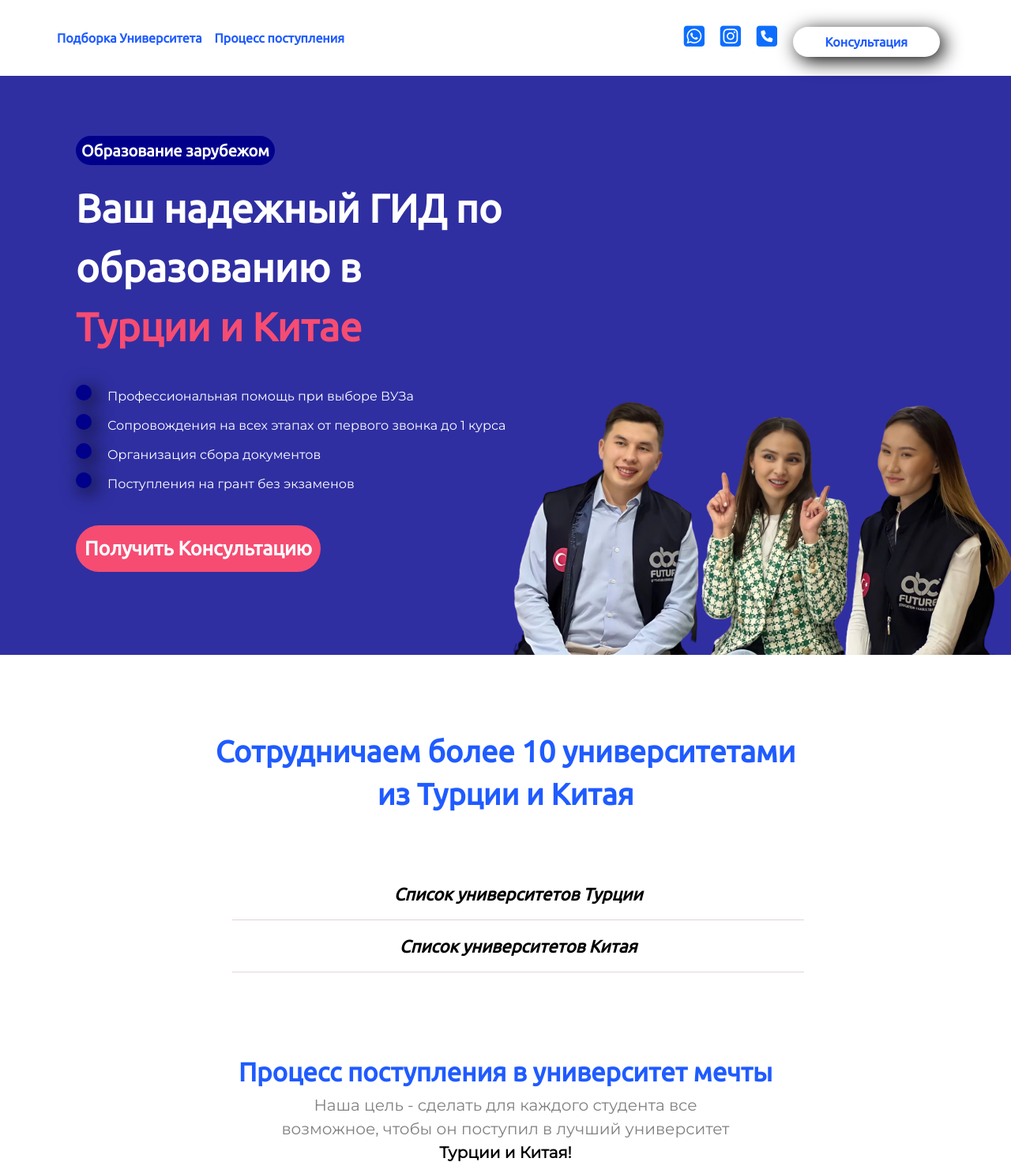
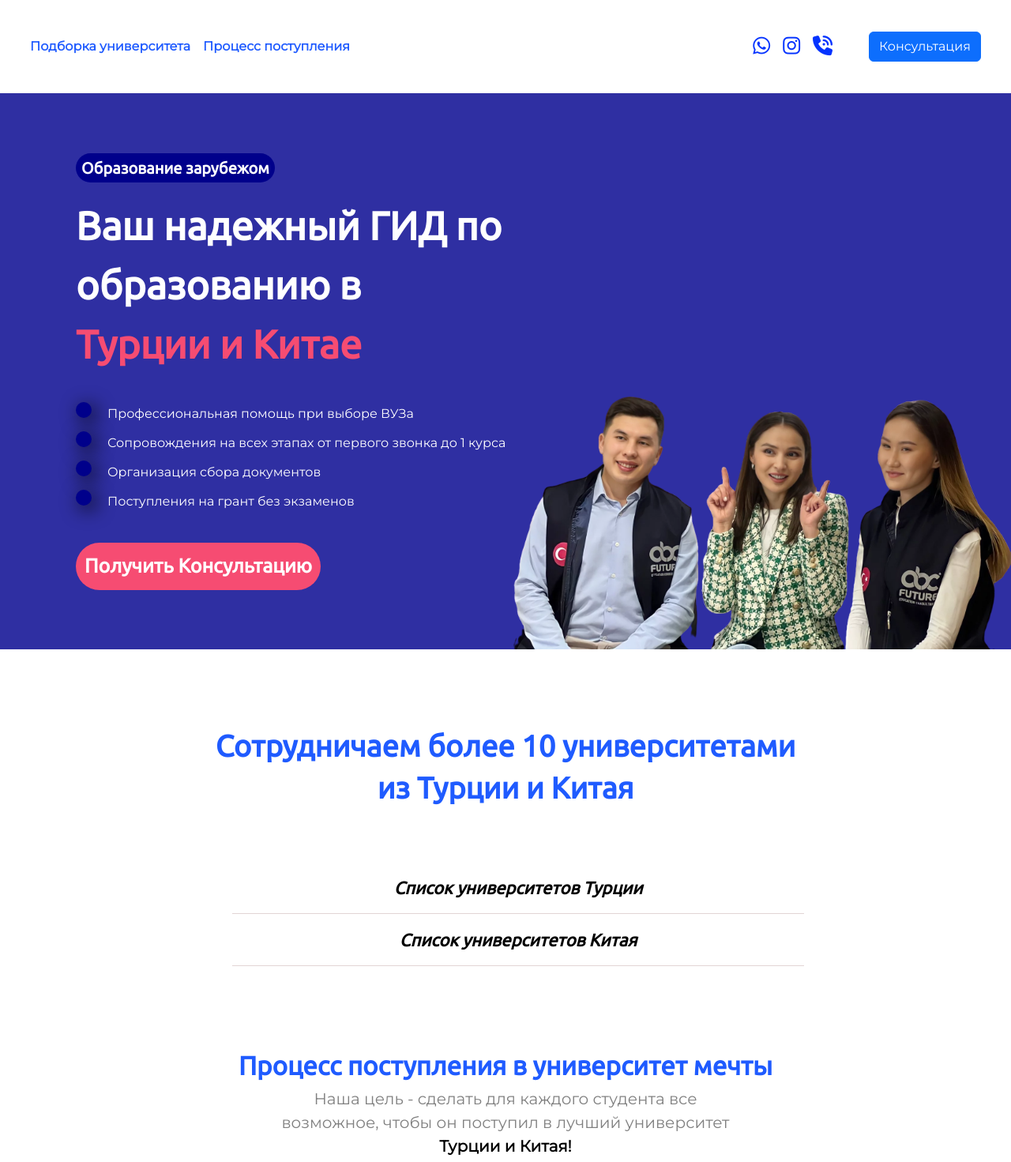
Before and after one commit to Yerassyliitu/turkdunyasi, a Django app: page / in a window 1280 px wide. Shown: the top 1471 px of the page at 79% size. Run offline with Django 4.2, Linux system fonts and the light colour scheme; data that the repository does not hold is empty; some libraries are stand-ins or nearby versions.

Commit message:
navbar done

```diff
--- a/index/templates/index/index.html
+++ b/index/templates/index/index.html
@@ -16,25 +16,31 @@
     <link rel="stylesheet" href="https://kit.fontawesome.com/f3ef158659.css" crossorigin="anonymous">
   </head>
   <body>
-    <section id="section1">
-      <div class="container-fluid">
-        <nav class='pt-4 pb-4 main-text'>
-          <ul class="nav-list d-flex me-auto mt-auto mb-auto lazy-load" style="list-style-type: none;">
-            <li>
-              <a class="nav-link pe-3" aria-current="page" href="#university">Подборка Университета</a>
+    <nav class="navbar navbar-expand-lg">
+      <button class="navbar-toggler" type="button" data-toggle="collapse" data-target="#navbarNav" aria-controls="navbarNav" aria-expanded="false" aria-label="Toggle navigation">
+        <span class="navbar-toggler-icon"></span>
+      </button>
+      <div class="collapse navbar-collapse justify-content-between" id="navbarNav">
+        <ul class="navbar-nav">
+          <li class="nav-item active">
+            <a class="nav-link navfirst" href="#">Подборка университета<span class="sr-only">(current)</span></a>
           </li>
-            <li>
-              <a class="nav-link pe-3" aria-current="page" href="#admission">Процесс поступления</a>
+          <li class="nav-item">
+            <a class="nav-link" href="#">Процесс поступления</a>
           </li>
         </ul>
-          <div class="nav-icons lazy-load">
-            <a href="https://wa.me/77005008920?text=%D0%97%D0%B4%D1%80%D0%B0%D0%B2%D1%81%D1%82%D0%B2%D1%83%D0%B9%D1%82%D0%B5%2C%20%D0%BC%D0%BE%D0%B6%D0%BD%D0%BE%20%D0%BF%D0%BE%D0%BB%D1%83%D1%87%D0%B8%D1%82%D1%8C%20%D0%BA%D0%BE%D0%BD%D1%81%D1%83%D0%BB%D1%8C%D1%82%D0%B0%D1%86%D0%B8%D1%8E" target="_blank" class="lazy-load pe-3 fa-brands fa-square-whatsapp nav-icon"></a>
-            <a href="https://www.instagram.com/turkdunyasi_kz/" target="_blank" class="pe-3 fa-brands fa-square-instagram nav-icon"></a>
-            <a href="tel:+77005008920" target="_blank" class="pe-3 fa-solid fa-square-phone nav-icon"></a>
-            <a href="{% url 'client_form' %}"><button type="button" class="btn btn-link nav-btn" onclick="{% url 'client_form' %}">Консультация</button></a>
+        <ul class="navbar-nav">
+          <li class="nav-item navicons">
+            <a class="nav-link" href="https://wa.me/message/GRNEIOQCMW6UN1"><i class="fa-brands fa-whatsapp" style="color: #0433ff;"></i></a><a class="nav-link" href="https://instagram.com/turkdunyasi_kz?igshid=YmMyMTA2M2Y=
+"><i class="fa-brands fa-instagram" style="color: #0433ff;"></i></a><a class="nav-link lastnav" href="tel:+77005008920"><i class="fa-solid fa-phone-volume" style="color: #0433ff;"></i></a>
+          </li>
+          <li class="nav-item">
+            <a class="nav-link" href="{% url 'client_form' %}"><button class="btn btn-primary ml-auto consult" type="button">Консультация</button></a>
+          </li>
+        </ul>
       </div>
     </nav>
-      </div>
+
     <div class="section-2 container-fluid ps-4">
 
       <div class="container box lazy-load">
@@ -48,14 +54,13 @@
           <li class="sec2-elem  lazy-load">Сопровождения на всех этапах от первого звонка до 1 курса </li>
           <li class="sec2-elem  lazy-load">Организация сбора документов</li>
           <li class="sec2-elem  lazy-load">Поступления на грант без экзаменов</li>
-
         </ul>
         <div class="btn-div">
           <a href="{% url 'client_form' %}"><button type="button" class="btn sec2-btn main-text">Получить Консультацию</button></a>
         </div>
       </div>
     </div>
-    </section>
+<!--    </section>-->
     <section id="section2">
       <div id="university" class="section-3 main-text">
         <div class="container lazy-load">
--- a/static/css/main.css
+++ b/static/css/main.css
@@ -2,51 +2,48 @@
     font-family: 'Ubuntu', sans-serif;
 }
 
-a {
+a, button {
   text-decoration: none;
 }
 
 body{
     font-family: 'Montserrat', sans-serif;
 }
-ul{
-    list-style-type: none;
-}
-nav{
-    display: flex;
-    margin-left: auto;
-    margin-right: auto;
-    max-width: 1200px;
-    display: flex;;
-}
 .nav-link{
     list-style-type: none;
-    color:#1f5bff;
+    color: #1f5bff;
     font-weight: 700;
 }
-.nav-icons{
-    margin-top: 7px;
-    margin-right: 50px;
+@media only screen and (min-width: 768px){
+    .nav-item{
+    display: flex;
+    padding-top:1.5rem;
+    padding-bottom:1.5rem;
+    }
+    .navfirst{
+    margin-left: 30px;
+    }
+    .lastnav{
+    margin-right:30px;
+    }
+    .consult{
+    margin-right: 30px;
+    }
+    .navicons{
+    padding-top: 30px;
+    }
 }
-.nav-icon{
+.fa-brands{
     font-size: 25px;
-    text-decoration: none;
-    font-size: 30px;
 }
-.nav-btn{
-    padding-left: 40px;
-    padding-right: 40px;
+.fa-solid{
+    font-size: 25px;
 }
-.nav-btn:hover{
-    box-shadow: none;
+.nav-link {
+    flex: 1;
 }
-
-.btn-link{
-    box-shadow: 5px 5px 25px black;
-    border-radius: 50px;
-    text-decoration: none;
-    color: #1f5bff;
-    font-weight: 700;
+.nav-item{
+    display: flex;
 }
 
 
@@ -54,7 +51,7 @@ nav{
     background-color: #2f2fa2;
     color: white;
     padding-top: 80px;
-    padding-bottom: 80px;
+    padding-bottom: 50px;
     overflow: hidden;
     background-image: url("../image/sec2.png");
 
@@ -161,8 +158,6 @@ nav{
 button:hover .uli{
     display: block;
 }
-
-
 
 
 /* Кнопка выпадающего списка */
@@ -523,7 +518,7 @@ input, select{
     .nav-icons{
         padding-left: 15px;
         padding-bottom: 30px;
-        padding-top: 60px;
+        padding-top: 0px;
         display: flex;
         flex-direction: row;
         justify-content: center;
@@ -536,6 +531,7 @@ input, select{
         background-size: 80%;
         background-position: bottom;
         text-align: center;
+        margin-top: 50px;
     }
     .box{
         padding-left: 0;
```
Lines whose indentation alone changed are shown as unchanged.
